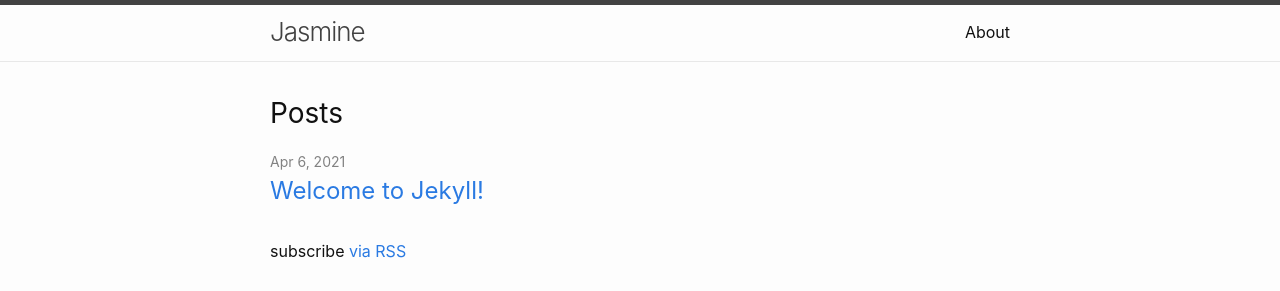
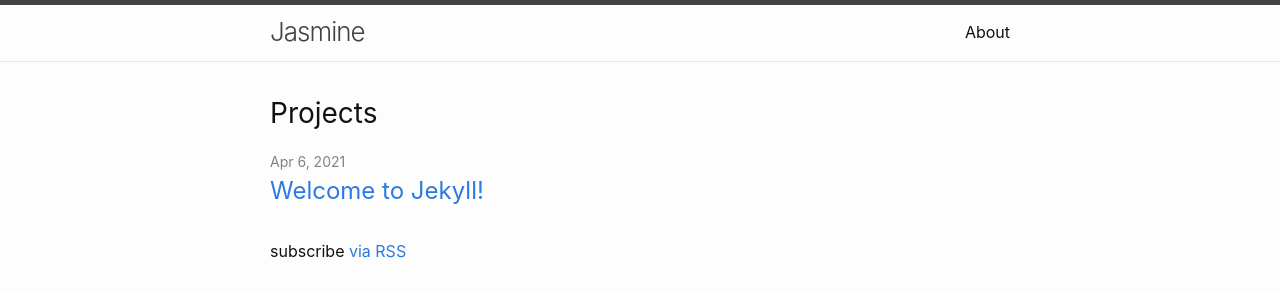
Before and after one commit to jasminecng9999/jasminecng9999.github.io, a Jekyll site: the page built from index.markdown, in a window 1280 px wide. Shown: the top 291 px of the page. Built offline with Jekyll 4.4.1, drawn with Linux system fonts in a browser that asks for light colours.

Commit message:
change posts to projects

```diff
--- a/_layouts/home.html
+++ b/_layouts/home.html
@@ -10,7 +10,7 @@ layout: default
   {{ content }}
 
   {%- if site.posts.size > 0 -%}
-    <h2 class="post-list-heading">{{ page.list_title | default: "Posts" }}</h2>
+    <h2 class="post-list-heading">{{ page.list_title | default: "Projects" }}</h2>
     <ul class="post-list">
       {%- for post in site.posts -%}
       <li>
```
